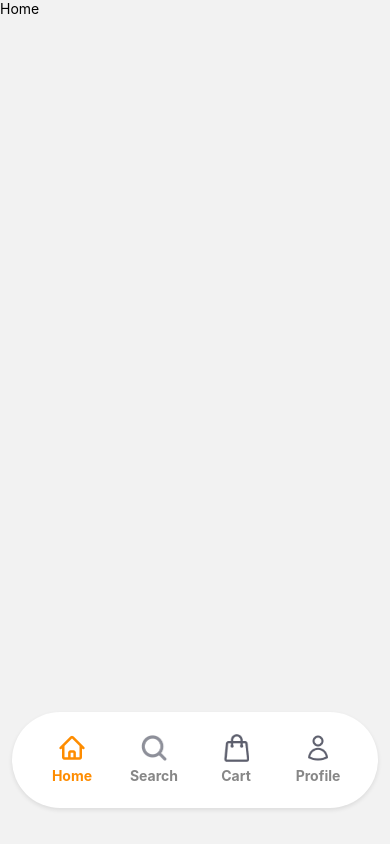
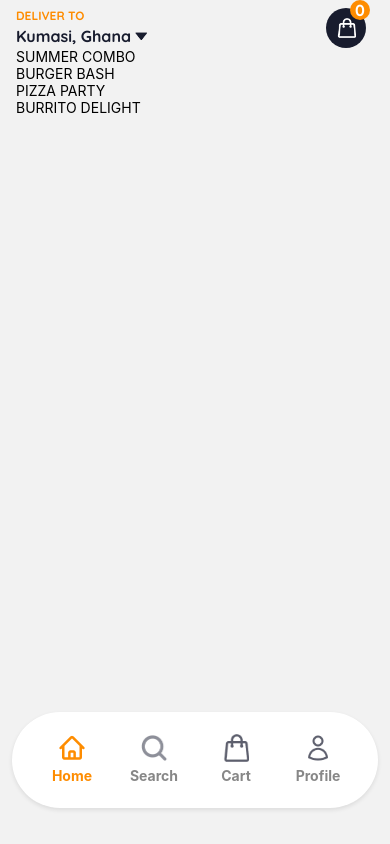
Before and after one commit to ACAZUMAH/SwiftBites, a React Native app: screen / in a window 390 px wide. Built offline with nearby package versions, Linux system fonts and the light colour scheme.

Commit message:
home header design

```diff
--- a/global.css
+++ b/global.css
@@ -18,7 +18,7 @@
 
 @layer components {
   .cart-btn {
-    @apply flex items-center justify-center size-10 rounded-full bg-dark-100;
+    @apply flex items-center justify-center size-10 rounded-full bg-dark-100 mr-2;
   }
 
   .cart-badge {
--- a/src/constants/index.ts
+++ b/src/constants/index.ts
@@ -141,3 +141,30 @@ export const images = {
   success,
   tomatoes,
 };
+
+export const offers = [
+  {
+    id: 1,
+    title: "SUMMER COMBO",
+    image: burgerOne,
+    color: "#D33B0D",
+  },
+  {
+    id: 2,
+    title: "BURGER BASH",
+    image: burgerTwo,
+    color: "#DF5A0C",
+  },
+  {
+    id: 3,
+    title: "PIZZA PARTY",
+    image: pizzaOne,
+    color: "#084137",
+  },
+  {
+    id: 4,
+    title: "BURRITO DELIGHT",
+    image: buritto,
+    color: "#EB920C",
+  },
+];
--- /dev/null
+++ b/src/home/Components/HomeHeader.tsx
@@ -0,0 +1,29 @@
+import React from "react";
+import { Image, Text, TouchableOpacity, View } from "react-native";
+import { icons } from "src/constants";
+
+export const HomeHeader = () => {
+  return (
+    <View className="flex-between flex-row w-full mt-2">
+      <View className="flex-start">
+        <Text className="small-bold text-primary">DELIVER TO</Text>
+        <TouchableOpacity className="flex-center flex-row gap-x-1">
+          <Text className="paragraph-bold text-dark-100">Kumasi, Ghana</Text>
+          <Image
+            source={icons.arrowDown}
+            className="size-3"
+            resizeMode="contain"
+          />
+        </TouchableOpacity>
+      </View>
+
+      <TouchableOpacity className="cart-btn">
+        <Image source={icons.bag} className="size-5" resizeMode="contain" />
+
+        <View className="cart-badge">
+          <Text className="paragraph-bold text-white">0</Text>
+        </View>
+      </TouchableOpacity>
+    </View>
+  );
+};
--- /dev/null
+++ b/src/home/Components/OfferCard.tsx
@@ -0,0 +1,12 @@
+import React from "react";
+import { Text, View } from "react-native";
+
+const OfferCard = () => {
+  return (
+    <View>
+      <Text>OfferCard</Text>
+    </View>
+  );
+};
+
+export default OfferCard;
--- a/src/home/Home.tsx
+++ b/src/home/Home.tsx
@@ -1,10 +1,17 @@
 import React from "react";
-import { Text, View } from "react-native";
+import { FlatList, Text } from "react-native";
+import { SafeAreaView } from "react-native-safe-area-context";
+import { offers } from "src/constants";
+import { HomeHeader } from "./Components/HomeHeader";
 
 export const Home: React.FC = () => {
   return (
-    <View>
-      <Text>Home</Text>
-    </View>
+    <SafeAreaView className="flex-1 px-4">
+      <FlatList
+        data={offers}
+        renderItem={({ item }) => <Text>{item.title}</Text>}
+        ListHeaderComponent={<HomeHeader />}
+      />
+    </SafeAreaView>
   );
 };
--- a/src/navigation/components/TabBarContents.tsx
+++ b/src/navigation/components/TabBarContents.tsx
@@ -1,11 +1,11 @@
 import React from "react";
 import { View } from "react-native";
 import { appRoutes, icons } from "src/constants";
-import { useAppNavigation } from "src/hook/useAppNavigation";
+import { useAppNavigationWithRef } from "src/hook/useAppNavigationWithRef";
 import { TabBarItem } from "./TabBarItem";
 
 export const TabBarContents = () => {
-  const { navigateToTab } = useAppNavigation();
+  const { navigateToTab } = useAppNavigationWithRef();
   return (
     <View
       className="absolute rounded-full bg-white left-3 right-3 bottom-9 h-24
```
